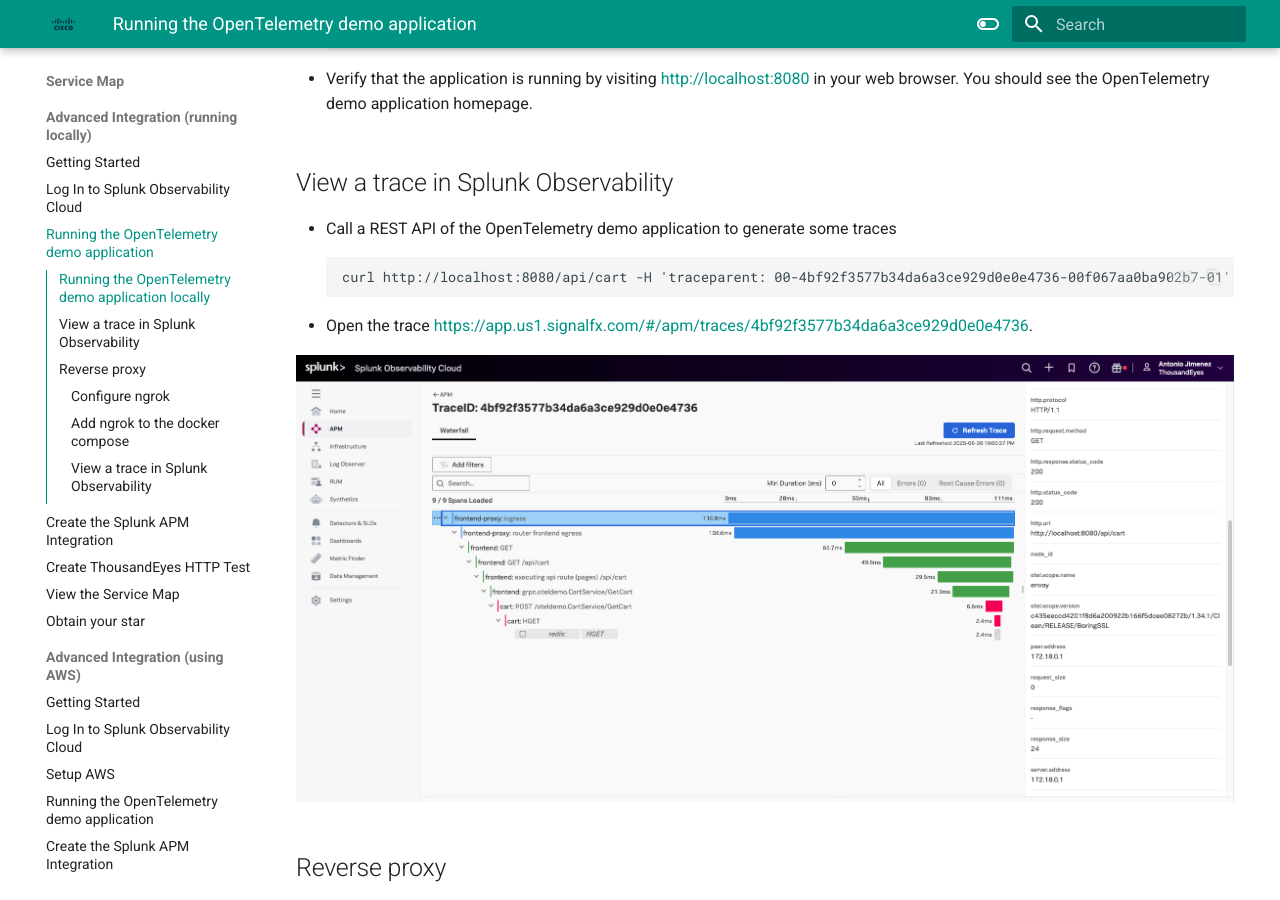
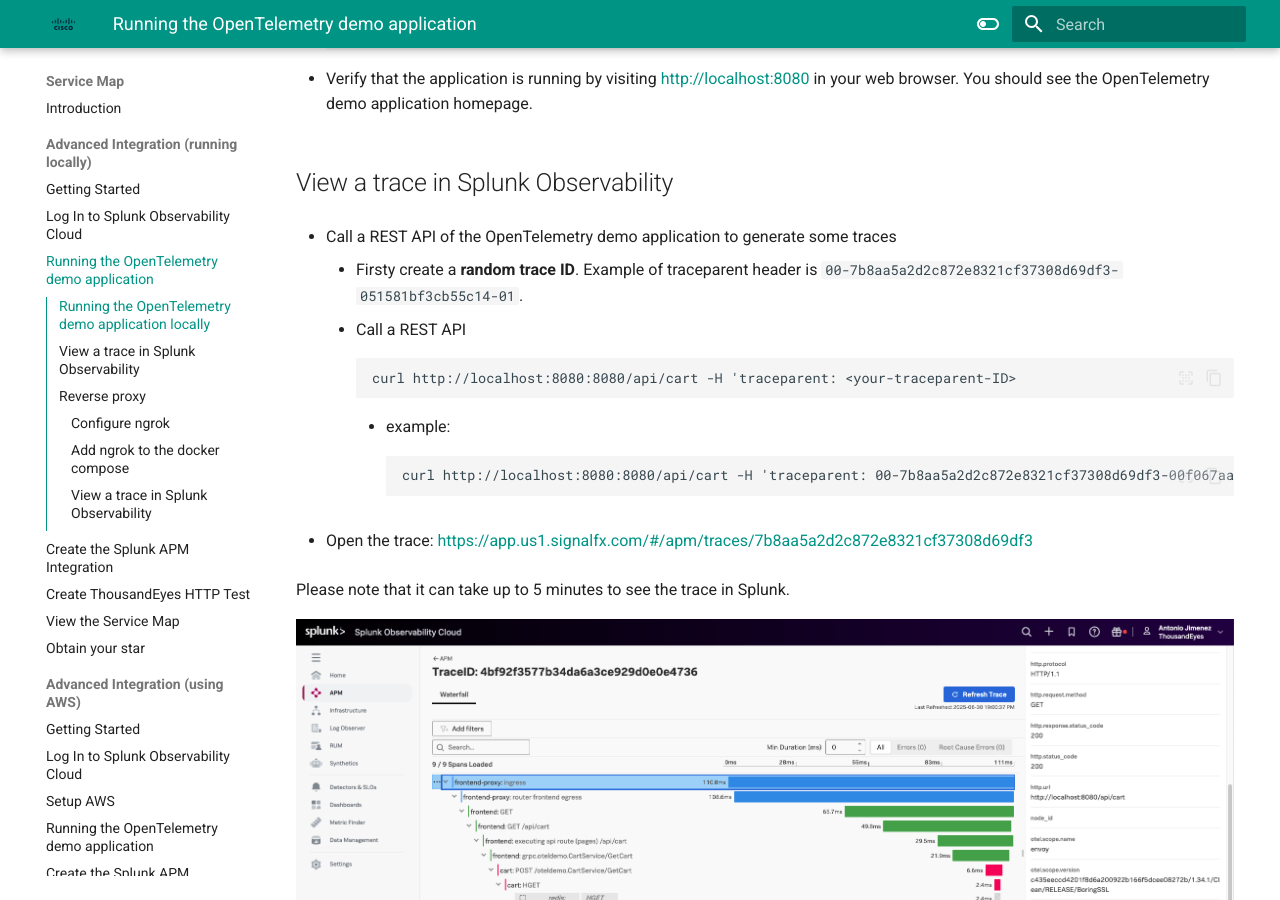
Before and after one commit to antonjim-te/thousandeyes-splunk-integrations-workshop, an MkDocs documentation site: the page built from docs/service_map/advanced_locally/running_demo_locally.md, in a window 1280 px wide and 900 px high, scrolled down 832 px. Built offline with MkDocs 1.6.1 and Material for MkDocs 9.7.7, drawn with Linux system fonts in a browser that asks for light colours.

Commit message:
Improvements

````diff
--- a/docs/service_map/advanced_locally/running_demo_locally.md
+++ b/docs/service_map/advanced_locally/running_demo_locally.md
@@ -35,10 +35,19 @@
 ## View a trace in Splunk Observability
 
 - Call a REST API of the OpenTelemetry demo application to generate some traces
-```
-curl http://localhost:8080/api/cart -H 'traceparent: 00-4bf92f3577b34da6a3ce929d0e0e4736-00f067aa0ba902b7-01'
-```
-- Open the trace [https://app.us1.signalfx.com/#/apm/traces/4bf92f3577b34da6a3ce929d0e0e4736](https://app.us1.signalfx.com/#/apm/traces/4bf92f3577b34da6a3ce929d0e0e4736).
+    - Firsty create a **random trace ID**. Example of traceparent header is  `00-7b8aa5a2d2c872e8321cf37308d69df3-051581bf3cb55c14-01`.
+    - Call a REST API
+      ```
+      curl http://localhost:8080:8080/api/cart -H 'traceparent: <your-traceparent-ID>
+      ```
+        - example:
+        ```
+        curl http://localhost:8080:8080/api/cart -H 'traceparent: 00-7b8aa5a2d2c872e8321cf37308d69df3-00f067aa0ba902b7-01'
+        ```
+
+- Open the trace: [https://app.us1.signalfx.com/#/apm/traces/7b8aa5a2d2c872e8321cf37308d69df3](https://app.us1.signalfx.com/#/apm/traces/7b8aa5a2d2c872e8321cf37308d69df3)
+
+Please note that it can take up to 5 minutes to see the trace in Splunk.
 
 ![trace](../../img/splunk_observability/trace.png)
 
--- a/mkdocs.yml
+++ b/mkdocs.yml
@@ -15,6 +15,7 @@
     - Log In to ThousandEyes: getting_started/login_thousandeyes.md
     - Save Agent ID: getting_started/get_agent_id.md
   - Service Map:
+    - Introduction: service_map/introduction.md
     - Advanced Integration (running locally):
       - Getting Started: service_map/advanced_locally/getting_started.md
       - Log In to Splunk Observability Cloud: service_map/advanced_locally/login_splunk_observability.md
````
Also changed, not shown: docs/README.md (+4 -4 lines), docs/getting_started/get_agent_id.md (+11 -0 lines), docs/service_map/advanced_aws/running_demo_aws.md (+2 -2 lines), docs/service_map/introduction.md (added, +13 -0 lines), docs/splunk_observability/visualize_metrics_in_splunk_observability.md (+6 -0 lines).
